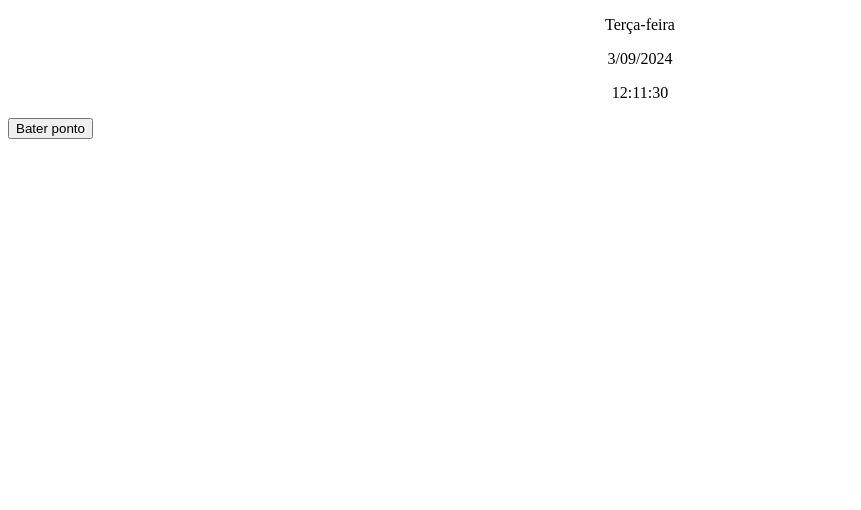
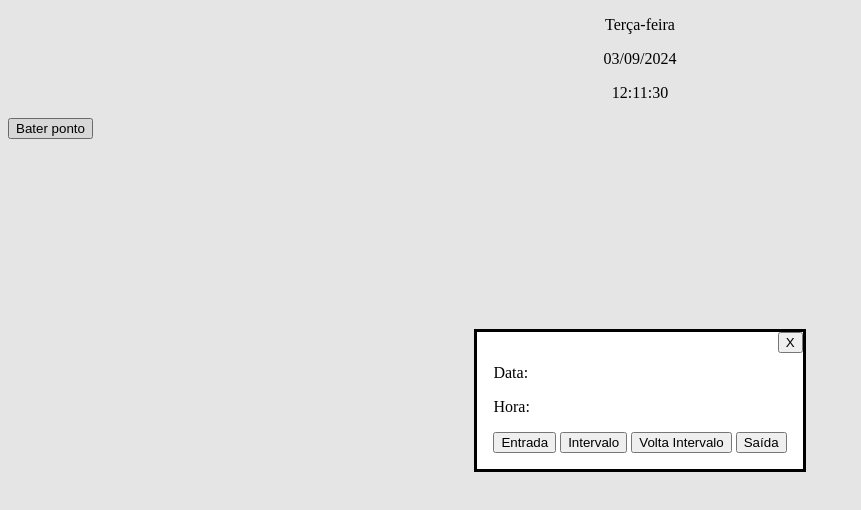
Before and after one commit to mariaelis23/frontend-ponto, a plain HTML site: page index.html in a window 1280 px wide. Both pictures are taken after a click on the button "Bater ponto". Shown: the whole page, without its empty margins (0-861 px from the left). Drawn offline with Linux system fonts and the light colour scheme.

Commit message:
dialog close button

```diff
--- a/css/style.css
+++ b/css/style.css
@@ -1,3 +1,9 @@
 .data-hora {
     text-align: center;
 }
+
+#btn-dialog-fechar {
+    position: absolute;
+    top: 0%;
+    right: 0%;
+}
--- a/index.html
+++ b/index.html
@@ -13,8 +13,14 @@
         <p id="hora-min-seg">08:33:45</p>
     </div>
     <button id="btn-bater-ponto">Bater ponto</button>
-    <dialog>
-
+    <dialog id="dialog-ponto">
+        <p id="dialog-data">Data: </p>
+        <p id="dialog-hora">Hora: </p>
+        <button>Entrada</button>
+        <button>Intervalo</button>
+        <button>Volta Intervalo</button>
+        <button>Saída</button>
+        <button id="btn-dialog-fechar">X</button>
     </dialog>
     <!-- Criar histórico dos últimos n registros -->
     <!-- Criar footer para alerta -->
--- a/js/index.js
+++ b/js/index.js
@@ -4,6 +4,10 @@ const horaMinSeg = document.getElementById("hora-min-seg")
 
 const btnBaterPonto = document.getElementById("btn-bater-ponto")
 btnBaterPonto.addEventListener("click", register)
+
+const dialogPonto = document.getElementById("dialog-ponto")
+const btnDialogFechar = document.getElementById("btn-dialog-fechar")
+btnDialogFechar.addEventListener("click", () => dialogPonto.close())
 
 diaSemana.textContent = getCurrentDay()
 diaMesAno.textContent = getCurrentDate()
@@ -26,7 +30,7 @@ function getCurrentDate() {
     const date = new Date()
 
     let day = date.getDate()
-    if (day.length < 2)
+    if (day < 10)
     {
         day = "0" + day
     }
@@ -68,7 +72,7 @@ function printHour() {
 setInterval(printHour, 1000)
 
 function register() {
-    // Abrir <dialogue> com no mínimo 4 botões
 
-    alert("Bater Ponto")
+    dialogPonto.showModal()
+
 }
```
